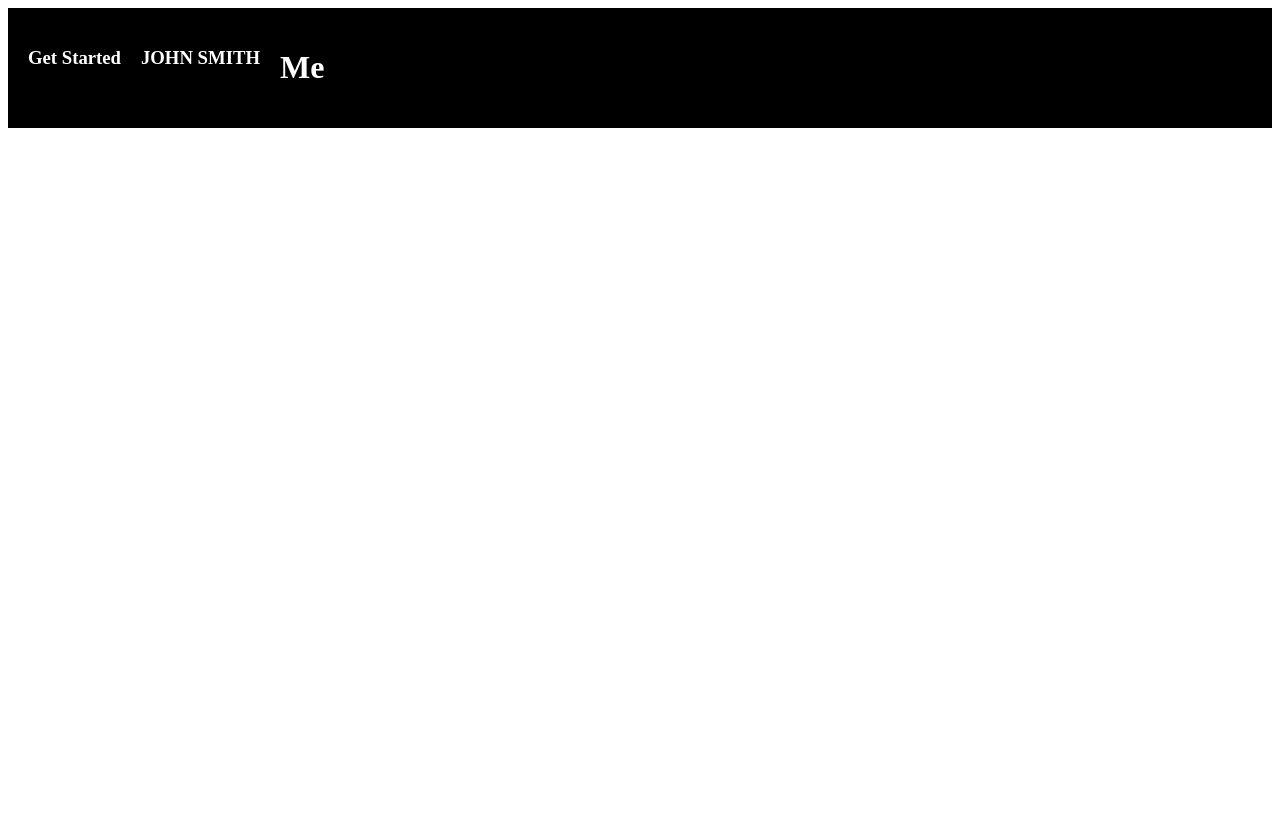
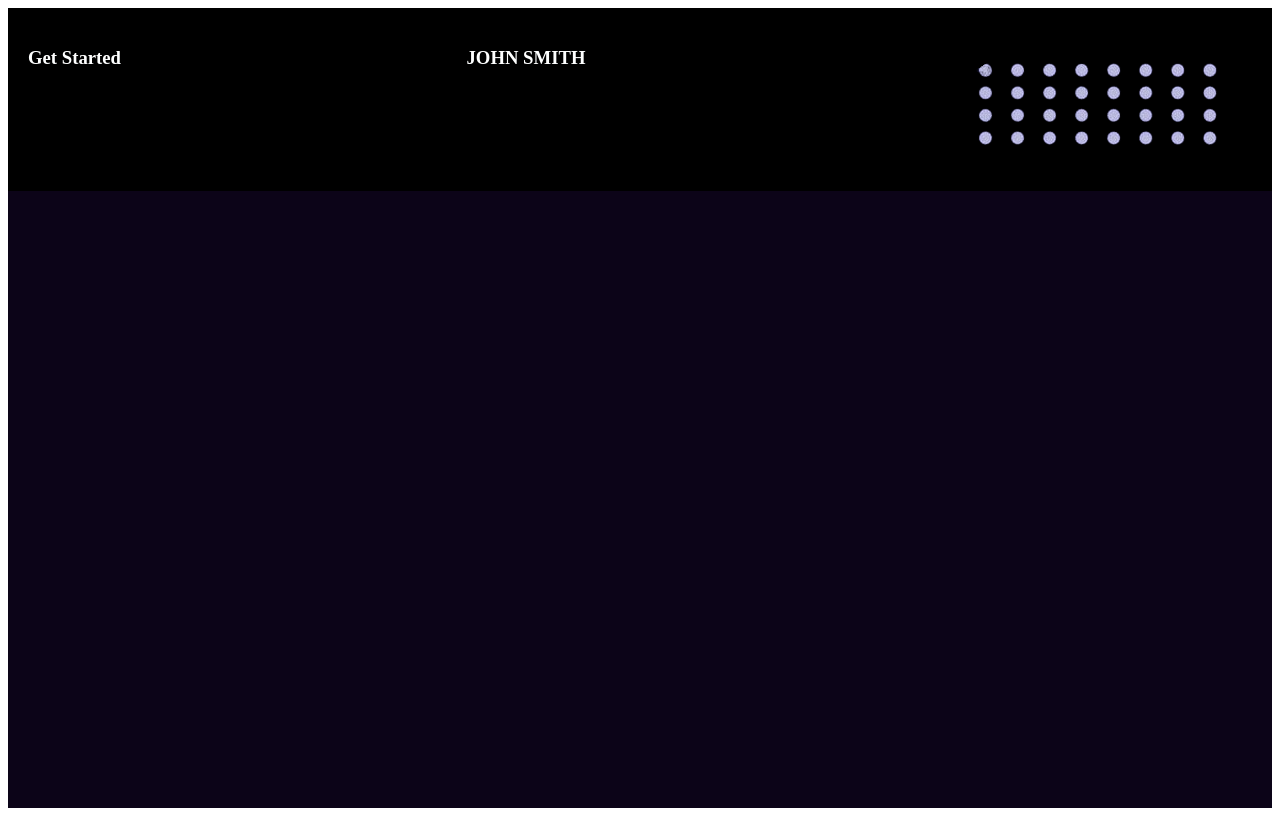
Before and after one commit to Rashidul407/PortfolioChallenge, a plain HTML site: page index.html in a window 1280 px wide. Drawn offline with Linux system fonts and the light colour scheme.

Commit message:
Module 2 css add

```diff
--- /dev/null
+++ b/header.css
@@ -0,0 +1,15 @@
+
+.header-container{
+    background-color: black;
+    height: 100vh;
+    background-color: var(--background-color);
+}
+
+.nav{
+    background-color: black;
+    display: flex;
+    gap: 20px;
+    padding: 20px;
+    justify-content: space-between;
+    color: var(--font-primary-color);
+}
--- a/index.html
+++ b/index.html
@@ -3,13 +3,21 @@
 <head>
     <meta charset="UTF-8">
     <meta name="viewport" content="width=device-width, initial-scale=1.0">
-    <title>Document</title>
+    <title>Portfolio</title>
+    <link rel="stylesheet" href="./header.css">
+    <link rel="stylesheet" href="./root.css">
 </head>
 <body>
-   <div style="background-color: black; display: flex; gap: 20px; color: white; padding: 20px;">
-    <h3>Get Started</h3>
-    <h3>JOHN SMITH</h3>
-    <h1>Me</h1>
-   </div>
+   <section class="header-container">
+
+    <section class="nav-container">
+        <div class="nav">
+            <h3>Get Started</h3>
+            <h3>JOHN SMITH</h3>
+            <img src="./images/background-image/abstract-blue-background-simple-design-for-your-website-free-vector-removebg-preview.png" alt="">
+           </div>
+    </section>
+
+   </section>
 </body>
 </html>
--- /dev/null
+++ b/root.css
@@ -0,0 +1,5 @@
+:root{
+    --background-color: #0c0418;
+    --font-primary-color: #feffff;
+    --primary-color: #ba0bf9;
+}
```
Also changed, not shown: images/background-image/abstract-blue-background-simple-design-for-your-website-free-vector-removebg-preview.png (added).
